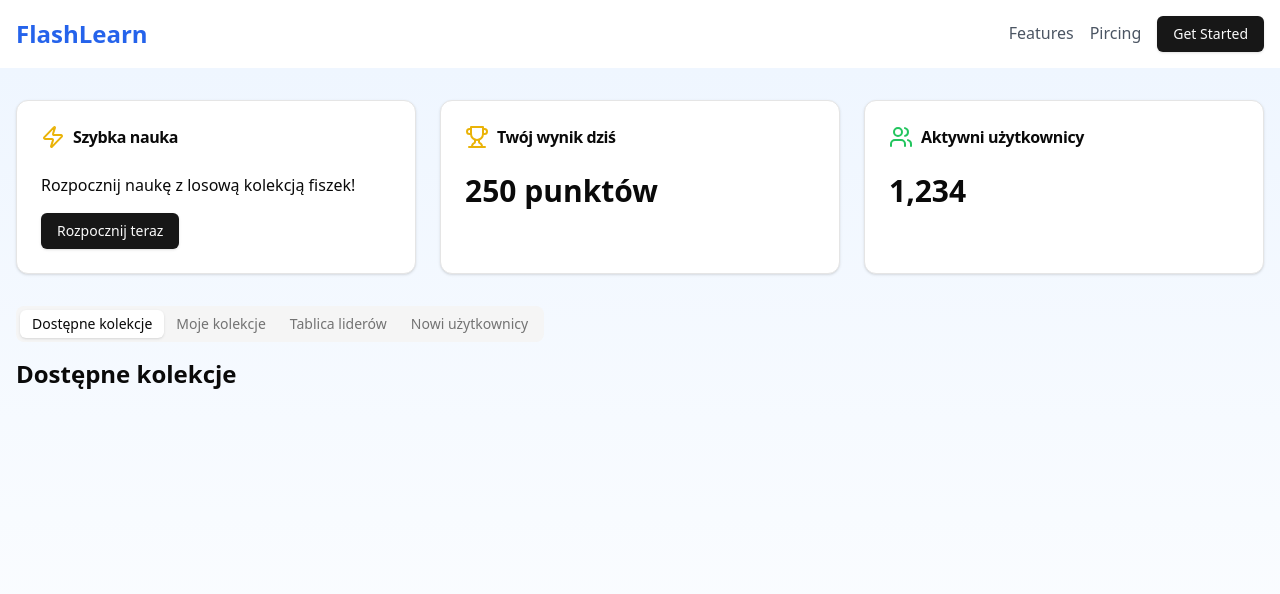
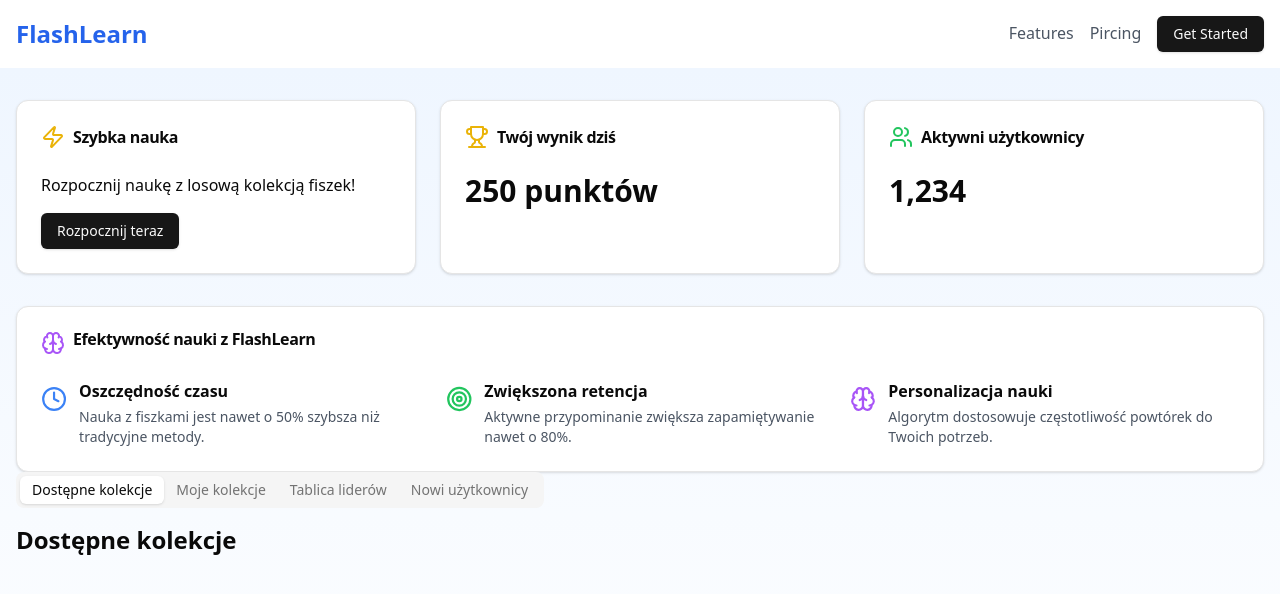
Before and after one commit to bartlomiejszalowski/flash-learn, a React (Vite) app in the folder frontend/: page /dashboard in a window 1280 px wide. Shown: the top 594 px of the page. Built offline with nearby package versions, Linux system fonts and the light colour scheme.

Commit message:
created learning effectiveness part of dashboard

```diff
--- /dev/null
+++ b/frontend/src/constants/learningEffectiveness.tsx
@@ -0,0 +1,23 @@
+import { Brain, Clock, Target } from "lucide-react";
+
+import { LearningEffectivenessItemType } from "@/types/general";
+
+export const learningEffectivenessItems: LearningEffectivenessItemType[] = [
+  {
+    Icon: <Clock className="h-8 w-8 mr-3 text-blue-500 mt-1" />,
+    label: "Oszczędność czasu",
+    description:
+      " Nauka z fiszkami jest nawet o 50% szybsza niż tradycyjne metody.",
+  },
+  {
+    Icon: <Target className="h-8 w-8 mr-3 text-green-500 mt-1" />,
+    label: "Zwiększona retencja",
+    description: "Aktywne przypominanie zwiększa zapamiętywanie nawet o 80%.",
+  },
+  {
+    Icon: <Brain className="h-8 w-8 mr-3 text-purple-500 mt-1" />,
+    label: "Personalizacja nauki",
+    description:
+      "Algorytm dostosowuje częstotliwość powtórek do Twoich potrzeb.",
+  },
+];
--- /dev/null
+++ b/frontend/src/creators/customCardCreator.tsx
@@ -0,0 +1,46 @@
+import { LearningEffectivenessBody } from "@/pages/Dashboard/components/LearningEffectiveness/components/LearningEffectivenessBody";
+import { LearningEffectivenessHeader } from "@/pages/Dashboard/components/LearningEffectiveness/components/LearningEffectivenessHeader";
+import { QuickStartLearningBody } from "@/pages/Dashboard/components/QuickStartLearning/components/quickSartLearningBody";
+import { QuickStartHeader } from "@/pages/Dashboard/components/QuickStartLearning/components/QuickStartHeader";
+import { FeatureBody } from "@/pages/Landing/sections/Feature/components/FeatureBody";
+import { FeatureHeader } from "@/pages/Landing/sections/Feature/components/FeatureHeader";
+import { TestimonialBody } from "@/pages/Landing/sections/Testimonial/components/TestimonialBody";
+import { TestimonialHeader } from "@/pages/Landing/sections/Testimonial/components/TestimonialHeader";
+import {
+  FeatureType,
+  LearningEffectivenessItemType,
+  TestimonialType,
+} from "@/types/general";
+
+export const customCardCreator = (
+  type: string,
+  prop?: FeatureType | TestimonialType | LearningEffectivenessItemType
+) => {
+  let header;
+  let body;
+
+  switch (type) {
+    //dla bardziej rozbudowanych body stworzyc komponenty
+    case "feature":
+      header = <FeatureHeader feature={prop as FeatureType} />;
+      body = <FeatureBody description={(prop as FeatureType).description} />;
+      break;
+    case "testimonial":
+      header = <TestimonialHeader testimonial={prop as TestimonialType} />;
+      body = <TestimonialBody content={(prop as TestimonialType).content} />;
+      break;
+    case "quickStartLearning":
+      header = <QuickStartHeader />;
+      body = <QuickStartLearningBody />;
+
+      break;
+    case "learningEffectiveness":
+      header = <LearningEffectivenessHeader />;
+      body = <LearningEffectivenessBody />;
+      break;
+    default:
+      throw new Error(`Unsupported type: ${type}`);
+  }
+
+  return { header, body };
+};
--- a/frontend/src/pages/Dashboard/Dashboard.tsx
+++ b/frontend/src/pages/Dashboard/Dashboard.tsx
@@ -3,6 +3,7 @@
 import { Card, CardContent, CardHeader, CardTitle } from "@/components/ui/card";
 import { Tabs, TabsContent, TabsList, TabsTrigger } from "@/components/ui/tabs";
 
+import { LearningEffectiveness } from "./components/LearningEffectiveness/LearningEffectiveness";
 import { QuickStartLearning } from "./components/QuickStartLearning/QuickStartLearning";
 
 export const Dashboard = () => {
@@ -49,7 +50,7 @@
           </Card>
         </div>
 
-        {/* <LearningEffectiveness /> */}
+        <LearningEffectiveness />
 
         <Tabs defaultValue="available-collections" className="space-y-4">
           <TabsList>
--- /dev/null
+++ b/frontend/src/pages/Dashboard/components/LearningEffectiveness/LearningEffectiveness.tsx
@@ -0,0 +1,5 @@
+import { CustomCard } from "@/pages/Landing/components/CustomCard";
+
+export const LearningEffectiveness = () => {
+  return <CustomCard type="learningEffectiveness" />;
+};
--- /dev/null
+++ b/frontend/src/pages/Dashboard/components/LearningEffectiveness/components/LearningEffectivenessBody.tsx
@@ -0,0 +1,16 @@
+import { learningEffectivenessItems } from "@/constants/learningEffectiveness";
+import { LearningEffectivenessItemType } from "@/types/general";
+
+import { LearningEffectivenessItem } from "./LearningEffectivenessItem";
+
+export const LearningEffectivenessBody: React.FC = () => {
+  return (
+    <div className="grid grid-cols-1 md:grid-cols-3 gap-4">
+      {learningEffectivenessItems.map(
+        (item: LearningEffectivenessItemType, index) => (
+          <LearningEffectivenessItem key={index} item={item} />
+        )
+      )}
+    </div>
+  );
+};
--- /dev/null
+++ b/frontend/src/pages/Dashboard/components/LearningEffectiveness/components/LearningEffectivenessHeader.tsx
@@ -0,0 +1,10 @@
+import { Brain } from "lucide-react";
+
+export const LearningEffectivenessHeader = () => {
+  return (
+    <div className="flex flex-row">
+      <Brain className="h-6 w-6 mr-2 text-purple-500" />
+      Efektywność nauki z FlashLearn
+    </div>
+  );
+};
--- /dev/null
+++ b/frontend/src/pages/Dashboard/components/LearningEffectiveness/components/LearningEffectivenessItem.tsx
@@ -0,0 +1,18 @@
+import { LearningEffectivenessItemType } from "@/types/general";
+
+type Props = {
+  item: LearningEffectivenessItemType;
+};
+export const LearningEffectivenessItem: React.FC<Props> = ({
+  item: { Icon, label, description },
+}) => {
+  return (
+    <div className="flex items-start">
+      {Icon}
+      <div>
+        <h3 className="font-semibold mb-1">{label}</h3>
+        <p className="text-sm text-gray-600">{description}</p>
+      </div>
+    </div>
+  );
+};
--- /dev/null
+++ b/frontend/src/pages/Dashboard/components/QuickStartLearning/components/QuickSartLearningBody.tsx
@@ -0,0 +1,10 @@
+import { Button } from "@/components/ui/button";
+
+export const QuickStartLearningBody = () => {
+  return (
+    <>
+      <p className="mb-4">Rozpocznij naukę z losową kolekcją fiszek!</p>
+      <Button>Rozpocznij teraz</Button>
+    </>
+  );
+};
--- a/frontend/src/pages/Landing/components/CustomCard.tsx
+++ b/frontend/src/pages/Landing/components/CustomCard.tsx
@@ -1,41 +1,19 @@
-import { Button } from "@/components/ui/button";
 import { Card, CardContent, CardHeader, CardTitle } from "@/components/ui/card";
-import { QuickStartHeader } from "@/pages/Dashboard/components/QuickStartLearning/components/QuickStartHeader";
+import { customCardCreator } from "@/creators/customCardCreator";
 import { FeatureType, TestimonialType } from "@/types/general";
 
-import { FeatureHeader } from "../sections/Feature/components/FeatureHeader";
-import { TestimonialHeader } from "../sections/Testimonial/components/TestimonialHeader";
-
 type Props = {
-  type: "feature" | "testimonial" | "quickStartLearning";
+  //stworzyc tutaj typ
+  type:
+    | "feature"
+    | "testimonial"
+    | "quickStartLearning"
+    | "learningEffectiveness";
   prop?: FeatureType | TestimonialType;
 };
 
 export const CustomCard: React.FC<Props> = ({ type, prop }) => {
-  let header;
-  let body;
-
-  switch (type) {
-    case "feature":
-      header = <FeatureHeader feature={prop as FeatureType} />;
-      body = <p>{(prop as FeatureType).description}</p>;
-      break;
-    case "testimonial":
-      header = <TestimonialHeader testimonial={prop as TestimonialType} />;
-      body = <p className="italic">{(prop as TestimonialType).content}</p>;
-      break;
-    case "quickStartLearning":
-      header = <QuickStartHeader />;
-      body = (
-        <>
-          <p className="mb-4">Rozpocznij naukę z losową kolekcją fiszek!</p>
-          <Button>Rozpocznij teraz</Button>
-        </>
-      );
-      break;
-    default:
-      throw new Error(`Unsupported type: ${type}`);
-  }
+  const { header, body } = customCardCreator(type, prop);
 
   return (
     <Card>
--- /dev/null
+++ b/frontend/src/pages/Landing/sections/Feature/components/FeatureBody.tsx
@@ -0,0 +1,7 @@
+type Props = {
+  description: string;
+};
+
+export const FeatureBody: React.FC<Props> = ({ description }) => {
+  return <p>{description}</p>;
+};
--- /dev/null
+++ b/frontend/src/pages/Landing/sections/Testimonial/components/TestimonialBody.tsx
@@ -0,0 +1,7 @@
+type Props = {
+  content: string;
+};
+
+export const TestimonialBody: React.FC<Props> = ({ content }) => {
+  return <p className="italic">{content}</p>;
+};
--- a/frontend/src/types/general.ts
+++ b/frontend/src/types/general.ts
@@ -10,3 +10,9 @@
   role: string;
   content: string;
 };
+
+export type LearningEffectivenessItemType = {
+  Icon: JSX.Element;
+  label: string;
+  description: string;
+};
```
